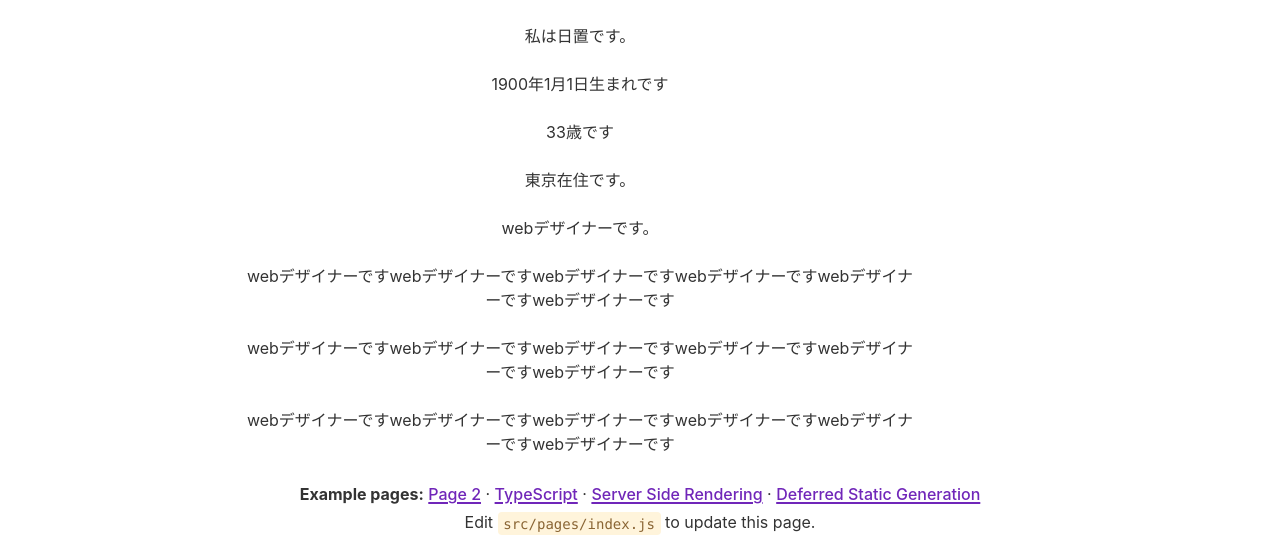
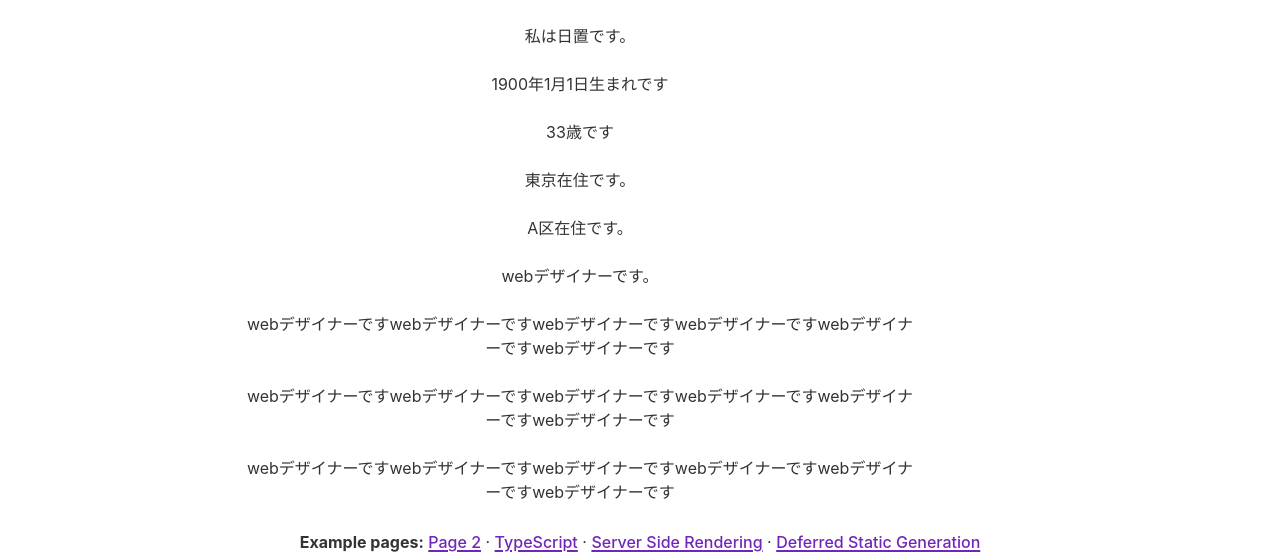
Before and after one commit to okky-hi/practice_repository, a Gatsby site: page / in a window 1280 px wide. Shown: the part 230-787 px from the top of the page. Built offline with nearby package versions, Linux system fonts and the light colour scheme; Gatsby itself is replaced by a stand-in of ours.

Commit message:
住所追加

```diff
--- a/src/pages/index.js
+++ b/src/pages/index.js
@@ -88,6 +88,7 @@ const IndexPage = () => (
       <p>1900年1月1日生まれです</p>
       <p>33歳です</p>
       <p>東京在住です。</p>
+      <p>A区在住です。</p>
       <p>webデザイナーです。</p>
       <p>webデザイナーですwebデザイナーですwebデザイナーですwebデザイナーですwebデザイナーですwebデザイナーです</p>
       <p>webデザイナーですwebデザイナーですwebデザイナーですwebデザイナーですwebデザイナーですwebデザイナーです</p>
```
